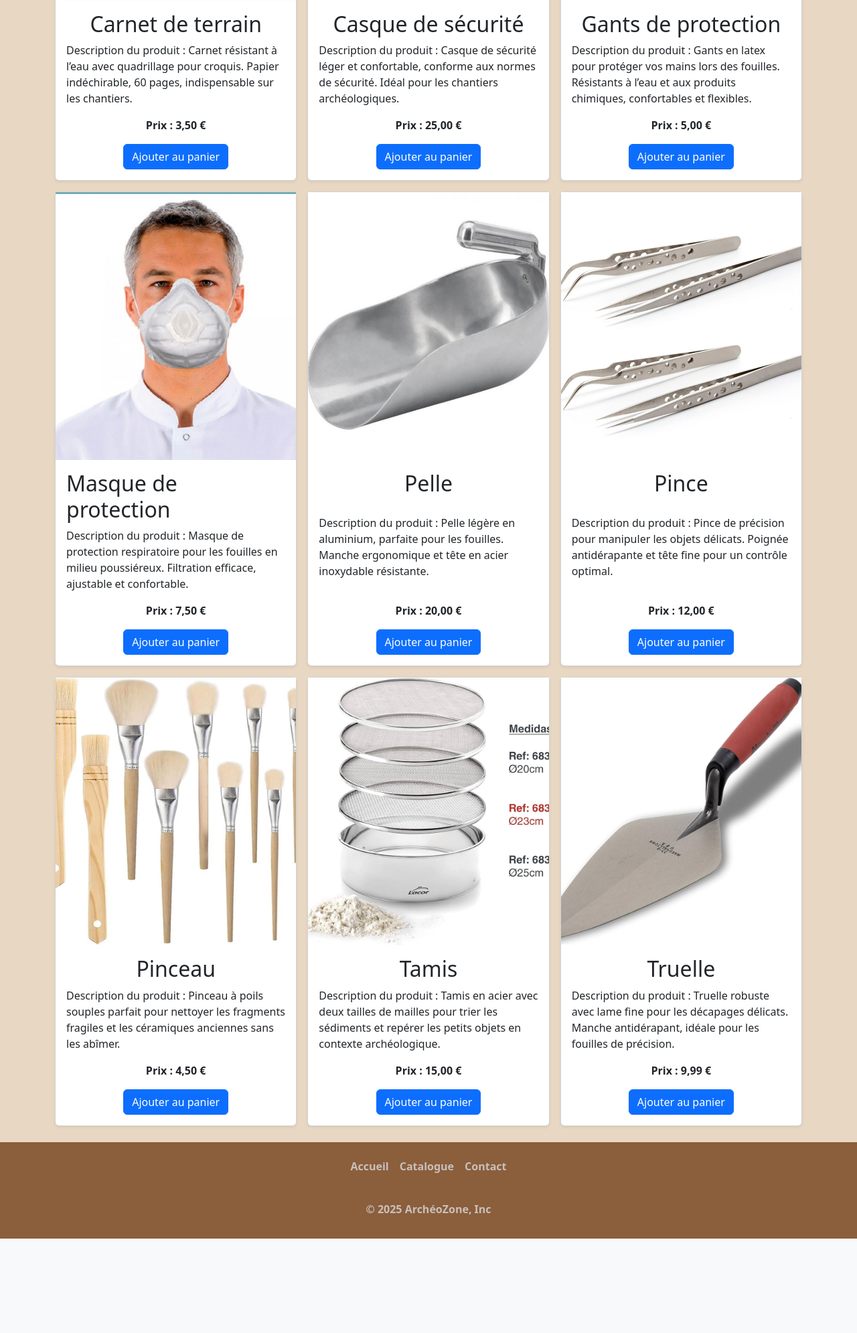
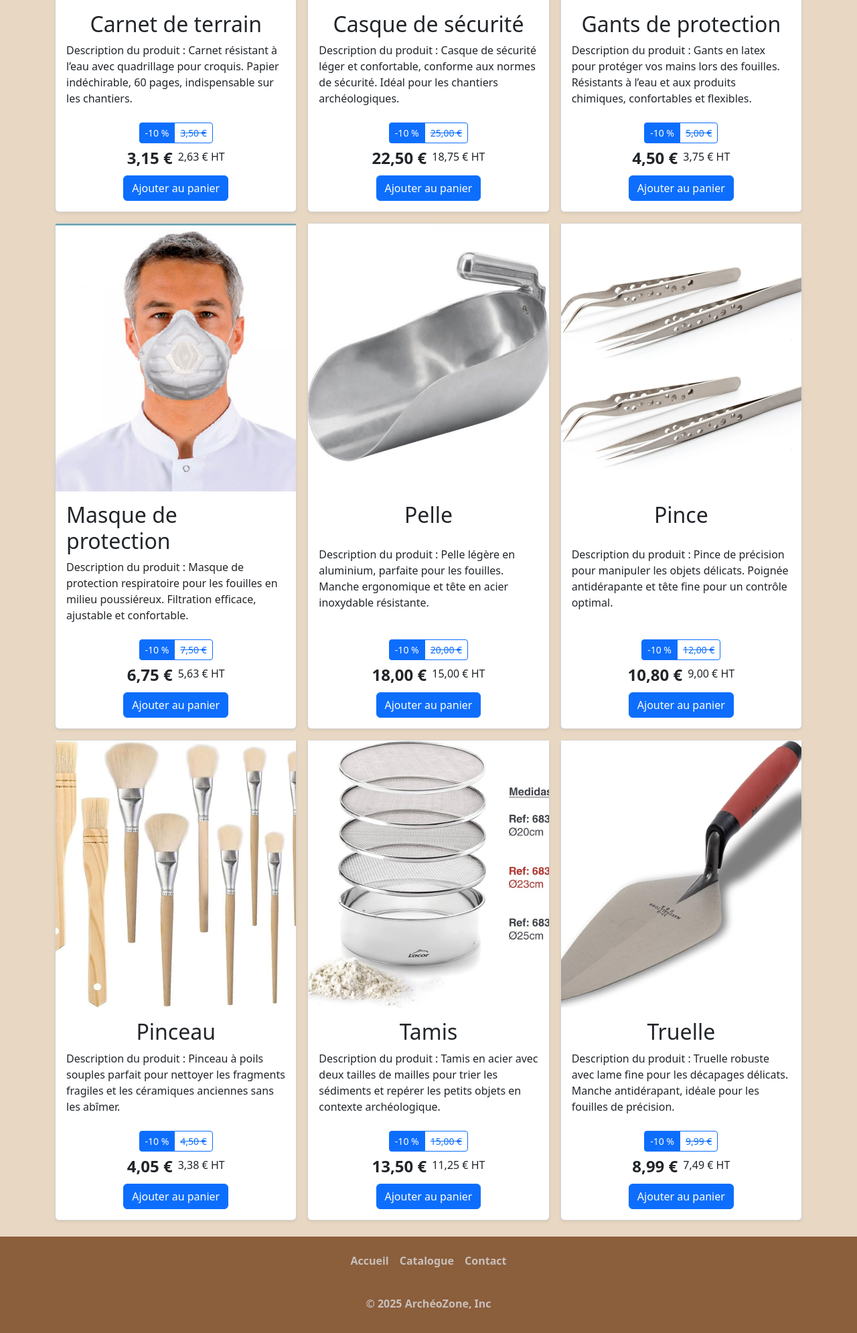
Before and after one commit to leadeffaisse/ArcheoZone, a PHP site: page /boutique.php in a window 1280 px wide. Shown: the part 568-2559 px from the top of the page at 67% size. Before the commit the page ends 2418 px from the top, so only its background shows below. Run offline with PHP 8.4, Linux system fonts and the light colour scheme; some libraries are stand-ins or nearby versions.

Commit message:
feat: affichage prix et discount

```diff
--- a/boutique.php
+++ b/boutique.php
@@ -4,6 +4,7 @@ $metaDescription = "Description de la boutique";
 
 include('data/catalog.php');
 include('templates/header.php');
+include('my-functions.php');
 ?>
 
 <main>
--- a/data/catalog.php
+++ b/data/catalog.php
@@ -3,7 +3,7 @@ $products = array(
     "truelle" => [
         "id" => 1,
         "nom" => "Truelle",
-        "prix" => 9.99,
+        "prix" => 999,
         "discount" => 10,
         "imageURL" => "images/truelle.jpg",
         "description" => "Truelle robuste avec lame fine pour les décapages délicats. Manche antidérapant, idéale pour les fouilles de précision."
@@ -11,7 +11,7 @@ $products = array(
     "pinceau" => [
         "id" => 2,
         "nom" => "Pinceau",
-        "prix" => 4.50,
+        "prix" => 450,
         "discount" => 10,
         "imageURL" => "images/pinceau.jpg",
         "description" => "Pinceau à poils souples parfait pour nettoyer les fragments fragiles et les céramiques anciennes sans les abîmer."
@@ -19,7 +19,7 @@ $products = array(
     "tamis" => [
         "id" => 3,
         "nom" => "Tamis",
-        "prix" => 15.00,
+        "prix" => 1500,
         "discount" => 10,
         "imageURL" => "images/tamis.jpg",
         "description" => "Tamis en acier avec deux tailles de mailles pour trier les sédiments et repérer les petits objets en contexte archéologique."
@@ -27,7 +27,7 @@ $products = array(
     "carnet" => [
         "id" => 4,
         "nom" => "Carnet de terrain",
-        "prix" => 3.50,
+        "prix" => 350,
         "discount" => 10,
         "imageURL" => "images/carnet.jpg",
         "description" => "Carnet résistant à l’eau avec quadrillage pour croquis. Papier indéchirable, 60 pages, indispensable sur les chantiers."
@@ -35,7 +35,7 @@ $products = array(
     "pelle" => [
         "id" => 5,
         "nom" => "Pelle",
-        "prix" => 20.00,
+        "prix" => 2000,
         "discount" => 10,
         "imageURL" => "images/pelle.jpg",
         "description" => "Pelle légère en aluminium, parfaite pour les fouilles. Manche ergonomique et tête en acier inoxydable résistante."
@@ -43,7 +43,7 @@ $products = array(
     "pince" => [
         "id" => 6,
         "nom" => "Pince",
-        "prix" => 12.00,
+        "prix" => 1200,
         "discount" => 10,
         "imageURL" => "images/pince.jpg",
         "description" => "Pince de précision pour manipuler les objets délicats. Poignée antidérapante et tête fine pour un contrôle optimal."
@@ -51,7 +51,7 @@ $products = array(
     "gants" => [
         "id" => 7,
         "nom" => "Gants de protection",
-        "prix" => 5.00,
+        "prix" => 500,
         "discount" => 10,
         "imageURL" => "images/gants.jpg",
         "description" => "Gants en latex pour protéger vos mains lors des fouilles. Résistants à l’eau et aux produits chimiques, confortables et flexibles."
@@ -59,7 +59,7 @@ $products = array(
     "masque" => [
         "id" => 8,
         "nom" => "Masque de protection",
-        "prix" => 7.50,
+        "prix" => 750,
         "discount" => 10,
         "imageURL" => "images/masque.jpg",
         "description" => "Masque de protection respiratoire pour les fouilles en milieu poussiéreux. Filtration efficace, ajustable et confortable."
@@ -67,7 +67,7 @@ $products = array(
     "casque" => [
         "id" => 9,
         "nom" => "Casque de sécurité",
-        "prix" => 25.00,
+        "prix" => 2500,
         "discount" => 10,
         "imageURL" => "images/casque.jpg",
         "description" => "Casque de sécurité léger et confortable, conforme aux normes de sécurité. Idéal pour les chantiers archéologiques."
--- a/my-functions.php
+++ b/my-functions.php
@@ -1,17 +1,19 @@
 <?php
-function formatPrice($price) { // changer les prix dans catalog.php
-    $price = number_format($product['prix'], 2, ',', ' ');
-    echo "$price €";
+function formatPrice($price)
+{
+    $price = number_format($price / 100, 2, ',', ' ');
+    return "$price €";
 }
 
-function pricexcludingVAT($price) {
-    $priceExcludingVAT = $price / 1.2;
-    return formatPrice($priceExcludingVAT);
-}
-
-function discountedprice($price, $discount) {
-    $discountedPrice = $price / 0.9;
+function discountedprice($price, $discount)
+{
+    $discountedPrice = $price * (1 - $discount / 100);
     return formatPrice($discountedPrice);
 }
 
-?>
+function pricexcludingVAT($price, $discount)
+{
+    $discountedPrice = $price * (1 - $discount / 100);
+    $priceExcludingVAT = $discountedPrice / 1.2;
+    return formatPrice($priceExcludingVAT);
+}
--- a/templates/product-card.php
+++ b/templates/product-card.php
@@ -5,7 +5,14 @@
             <h2><?php echo $product['nom']; ?></h2>
             <p class="card-text">Description du produit : <?php echo $product['description'] ?? "Pas de description disponible"; ?></p>
             <div class="d-flex flex-column align-items-center">
-                <p><strong>Prix : <?php echo number_format($product['prix'], 2, ',', ' '); ?> €</strong></p>
+                <div class="btn-group btn-group-sm m-2" role="group" aria-label="Small button group">
+                    <button type="button" class="btn btn-primary">-<?php echo $product['discount'] ?? "Pas de promotion"; ?> %</button>
+                    <button type="button" class="btn btn-outline-primary"><s><?php echo formatPrice($product['prix'], 2, ',', ' '); ?></s></button>
+                </div>
+                <div class="d-flex gap-2">
+                    <h4><strong><?php echo discountedprice($product['prix'], $product['discount']); ?></strong></h4>
+                    <p class="fw-lighter"><?php echo pricexcludingVAT($product['prix'], $product['discount']); ?> HT</p>
+                </div>
                 <button class="btn btn-primary" type="button">Ajouter au panier</button>
             </div>
         </div>
```
